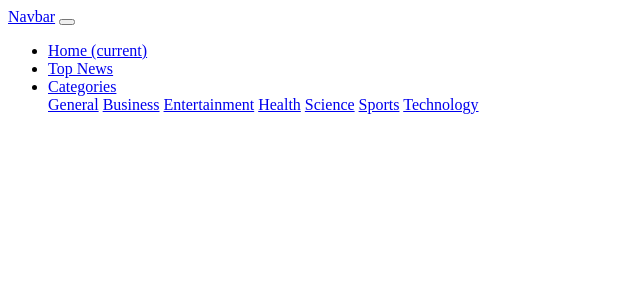
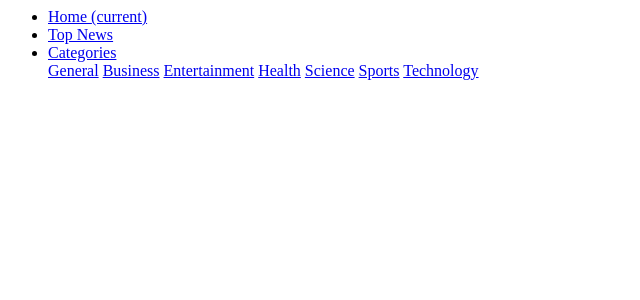
Before and after one commit to Alvin-21/news, a Flask app: template app/templates/navbar.html in a window 1280 px wide. Shown: the top 300 px of the page, without its empty margins (0-640 px from the left). Run offline with Flask 2, Linux system fonts and the light colour scheme; the template is opened without the code that fills it, so the values that code supplies are empty; some libraries are stand-ins or nearby versions.

Commit message:
Fix typo.

```diff
--- a/app/templates/navbar.html
+++ b/app/templates/navbar.html
@@ -1,8 +1,4 @@
 <nav class="navbar navbar-expand-lg navbar-light bg-light">
-    <a class="navbar-brand" href="#">Navbar</a>
-    <button class="navbar-toggler" type="button" data-toggle="collapse" data-target="#navbarNavDropdown" aria-controls="navbarNavDropdown" aria-expanded="false" aria-label="Toggle navigation">
-      <span class="navbar-toggler-icon"></span>
-    </button>
     <div class="collapse navbar-collapse" id="navbarNavDropdown">
       <ul class="navbar-nav">
         <li class="nav-item active">
```
